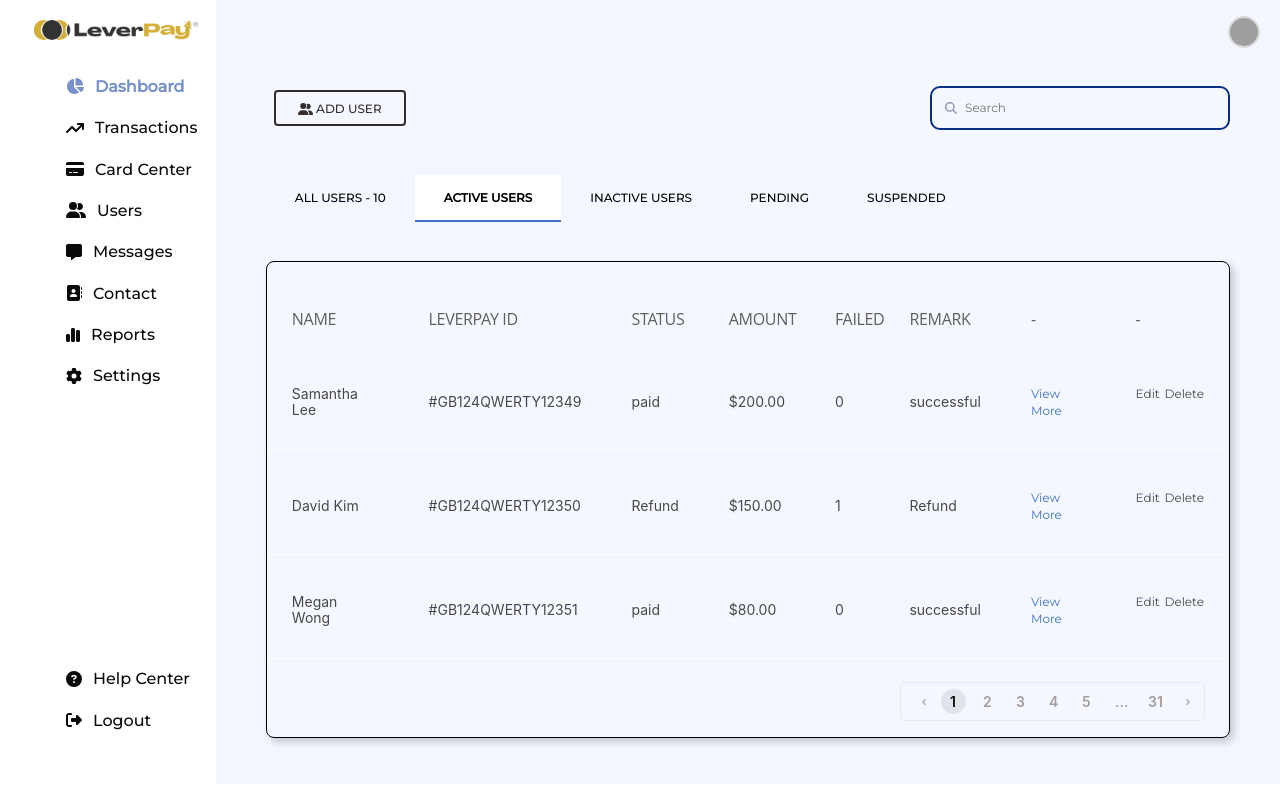
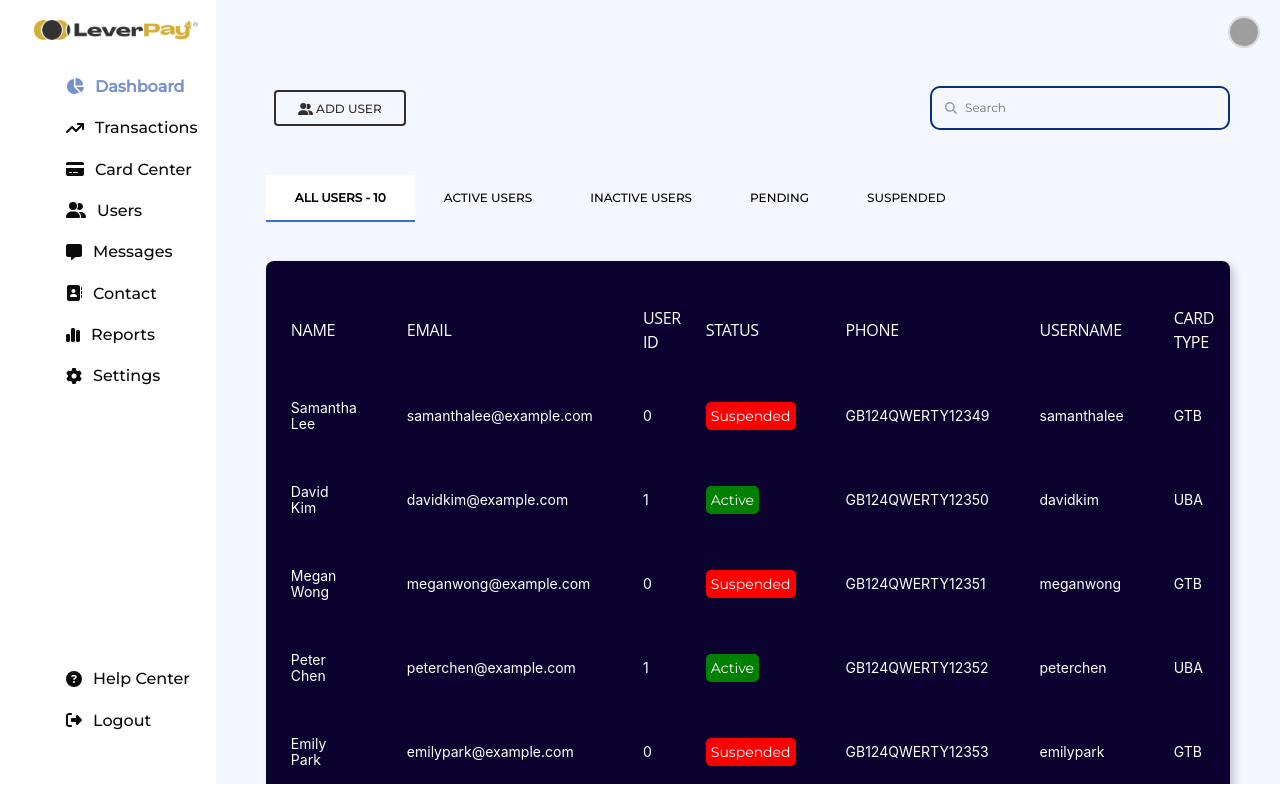
Before and after one commit to LeverPay/admin-dashboard, a React (Create React App) app: page /users in a window 1280 px wide. Built offline with nearby package versions, Linux system fonts and the light colour scheme; grey boxes are pictures that could not be loaded.

Commit message:
moodified users tables

```diff
--- /dev/null
+++ b/src/Components/UserDataTable.jsx
@@ -0,0 +1,51 @@
+import React, { useState, useMemo } from 'react';
+import Pagination from './Pagination';
+import TableHeaderCell from './TableHeaderCell';
+import UserTableRowData from './UserTableRowData';
+import details from '../data/TransactionData';
+import { TableContainer } from '../css/TransactionStyles';
+
+const PAGE_SIZE = 5;
+
+function UserDataTable() {
+    const [currentPage, setCurrentPage] = useState(1);
+    const currentTableData = useMemo(() => {
+        const firstPageIndex = (currentPage - 1) * PAGE_SIZE;
+        const lastPageIndex = firstPageIndex + PAGE_SIZE;
+        return details.slice(firstPageIndex, lastPageIndex);
+    }, [currentPage, details]);
+    return (
+    <TableContainer className="table_container">
+      <table>
+        <thead>
+          <tr>
+            <TableHeaderCell>Name</TableHeaderCell>
+            <TableHeaderCell>Email</TableHeaderCell>
+            <TableHeaderCell>User ID</TableHeaderCell>
+            <TableHeaderCell>Status</TableHeaderCell>
+            <TableHeaderCell>Phone</TableHeaderCell>
+            <TableHeaderCell>Username</TableHeaderCell>
+            <TableHeaderCell>Card Type</TableHeaderCell>
+            <TableHeaderCell>-</TableHeaderCell>
+          </tr>
+        </thead>
+        <tbody>
+          {currentTableData.map((item, index) => (
+            <UserTableRowData key={item.id} item={item} index={index} />
+          ))}
+        </tbody>
+      </table>
+      <div className="pagination__container">
+        <Pagination
+          className="pagination-bar"
+          currentPage={currentPage}
+          totalCount={details.length}
+          pageSize={PAGE_SIZE}
+          onPageChange={(page) => setCurrentPage(page)}
+        />
+      </div>
+    </TableContainer>
+    )
+}
+
+export default UserDataTable
--- /dev/null
+++ b/src/Components/UserTableRowData.jsx
@@ -0,0 +1,33 @@
+import React from 'react';
+import { Link } from 'react-router-dom';
+
+const UserTableRowData = ({ item, index }) => {
+  return (
+    <tr key={item.id}>
+      <td>{item.customerName}</td> {/**Name */}
+      <td>{item.customerEmail}</td> {/**email */}
+      <td>{item.failed}</td> {/**user id */}
+      <td>
+        {item.failed === 0
+            ? <span className='suspended-user'>Suspended</span>
+            : <span className='active-user'>Active</span>
+        }
+      </td>
+      <td>{item.id}</td> {/**phone number */}
+      <td>{item.customerEmail.split("@")[0]}</td> {/**username */}
+      <td>{item.source}</td> {/**card type */}
+      <td>
+        <Link className="view-more-btn">View More</Link>
+      </td>
+{/*
+      <td>
+        <div className='edit-delete-btn'>
+          <p>Edit</p>
+          <p>Delete</p>
+        </div>
+      </td> */}
+    </tr>
+  );
+};
+
+export default UserTableRowData;
--- a/src/Pages/UsersPage.jsx
+++ b/src/Pages/UsersPage.jsx
@@ -15,6 +15,7 @@ import DataTable from '../Components/DataTable';
 import { FontAwesomeIcon } from '@fortawesome/react-fontawesome';
 import { faMagnifyingGlass } from '@fortawesome/free-solid-svg-icons';
 import { MDBBtn, MDBIcon } from 'mdb-react-ui-kit';
+import UserDataTable from '../Components/UserDataTable';
 
 import {
   faUserGroup,
@@ -52,30 +53,30 @@ const UsersPage = () => {
 
 
             <div className='users__tab'>
-              <Tabs defaultActiveKey="second">
+              <Tabs defaultActiveKey="first">
                 <Tab eventKey="first" title={"All Users - " + count}>
                    <div className='users__tab__padding'>
-                     <DataTable />
+                     <UserDataTable />
                    </div>
                 </Tab>
                 <Tab eventKey="second" title="Active Users">
                   <div className='users__tab__padding'>
-                     <DataTable />
+                     <UserDataTable />
                    </div>
                 </Tab>
                 <Tab eventKey="third" title="Inactive Users">
                       <div className='users__tab__padding'>
-                        <DataTable />
+                       <UserDataTable />
                       </div>
                 </Tab>
                 <Tab eventKey="fourth" title="Pending">
                       <div className='users__tab__padding'>
-                        <DataTable />
+                        <UserDataTable />
                       </div>
                 </Tab>
                 <Tab eventKey="fifth" title="Suspended">
                       <div className='users__tab__padding'>
-                        <DataTable />
+                        <UserDataTable />
                       </div>
                 </Tab>
               </Tabs>
--- a/src/css/PaginationStyles.css
+++ b/src/css/PaginationStyles.css
@@ -38,7 +38,7 @@
 
 .pagination-item.selected {
   background-color: rgba(0, 0, 0, 0.08);
-  color: #0a0a0a !important;
+  color: #ffffff !important;
 }
 
 .pagination-item.disabled {
--- a/src/css/TransactionStyles.js
+++ b/src/css/TransactionStyles.js
@@ -94,13 +94,13 @@ export const HeaderCell = styled.th`
   line-height: 24px;
   letter-spacing: -0.02em;
   text-align: left;
-  color: #5f5f5f;
+  color: #ffffff;
 `;
 
 export const TableContainer = styled.section`
+  background: #0B0230;
   overflow: scroll !important;
   border-radius: 8px;
-  border: 1px solid black;
   box-shadow: 4px 4px 8px rgba(0, 0, 0, 0.2);
   &::-webkit-scrollbar {
     display: none;
@@ -132,21 +132,20 @@ export const TableContainer = styled.section`
 
       tr {
         &:hover {
-          background-color: #f7f7f7;
+          background-color: #000;
           cursor: pointer;
           transition: 0.5s;
         }
 
         td {
           padding: 25px;
-          border-bottom: 1px solid #f0f0f0;
           font-family: Inter;
           font-size: 14px;
           font-weight: 400;
           line-height: 16px;
           letter-spacing: 0px;
           text-align: left;
-          color: #484848;
+          color: #ffffff;
         }
       }
     }
@@ -203,4 +202,25 @@ export const TableContainer = styled.section`
     text-align: left;
     color: #213f7d;
   }
+
+  .view-more-btn{
+    background: #008CFF;
+    padding: 5px;
+    border-radius: 5px;
+    color: #ffffff;
+  }
+
+  .suspended-user{
+    background: red;
+    padding: 5px;
+    border-radius: 5px;
+    color: #ffffff;
+  }
+
+  .active-user{
+    background: green;
+    padding: 5px;
+    border-radius: 5px;
+    color: #ffffff;
+  }
 `;
```
